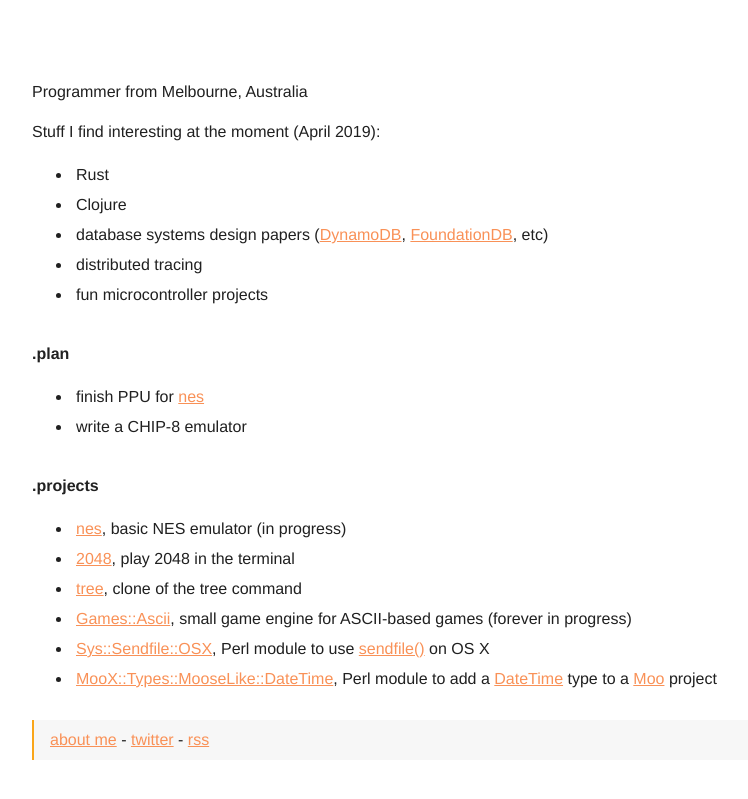
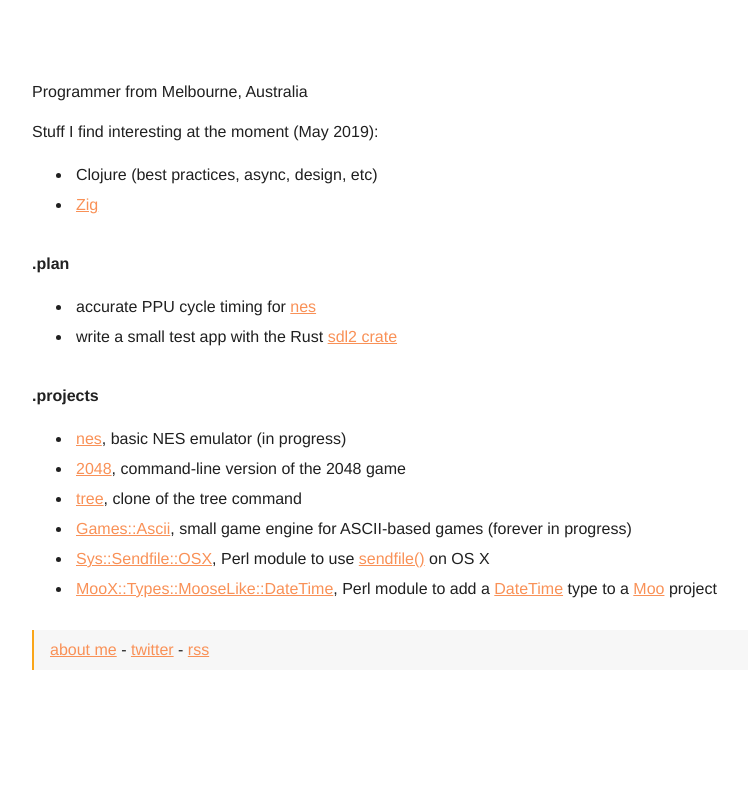
Before and after one commit to ltriant/ltriant.github.io, a Jekyll site: the page built from about.md, in a window 1280 px wide. Shown: the top 799 px of the page, without its empty margins (208-956 px from the left). Built offline with Jekyll 4.4.1, drawn with Linux system fonts in a browser that asks for light colours.

Commit message:
Update for May 2019

```diff
--- a/about.md
+++ b/about.md
@@ -4,23 +4,20 @@ title: "Luke Triantafyllidis"
 ---
 Programmer from Melbourne, Australia
 
-Stuff I find interesting at the moment (April 2019):
+Stuff I find interesting at the moment (May 2019):
 
-* Rust
-* Clojure
-* database systems design papers ([DynamoDB](https://www.allthingsdistributed.com/files/amazon-dynamo-sosp2007.pdf), [FoundationDB](https://www.foundationdb.org/files/record-layer-paper.pdf), etc)
-* distributed tracing
-* fun microcontroller projects
+* Clojure (best practices, async, design, etc)
+* [Zig](https://ziglang.org/)
 
 ## .plan
 
-* finish PPU for [nes](https://github.com/ltriant/nes)
-* write a CHIP-8 emulator
+* accurate PPU cycle timing for [nes](https://github.com/ltriant/nes)
+* write a small test app with the Rust [sdl2 crate](https://crates.io/crates/sdl2)
 
 ## .projects
 
 * [nes](https://github.com/ltriant/nes), basic NES emulator (in progress)
-* [2048](https://github.com/ltriant/2048), play 2048 in the terminal
+* [2048](https://github.com/ltriant/2048), command-line version of the 2048 game
 * [tree](https://github.com/ltriant/tree), clone of the tree command
 * [Games::Ascii](https://github.com/ltriant/Games-Ascii), small game engine for ASCII-based games (forever in progress)
 * [Sys::Sendfile::OSX](https://metacpan.org/pod/Sys::Sendfile::OSX), Perl module to use [sendfile()](https://jvns.ca/blog/2016/01/23/sendfile-a-new-to-me-system-call/) on OS X
```
